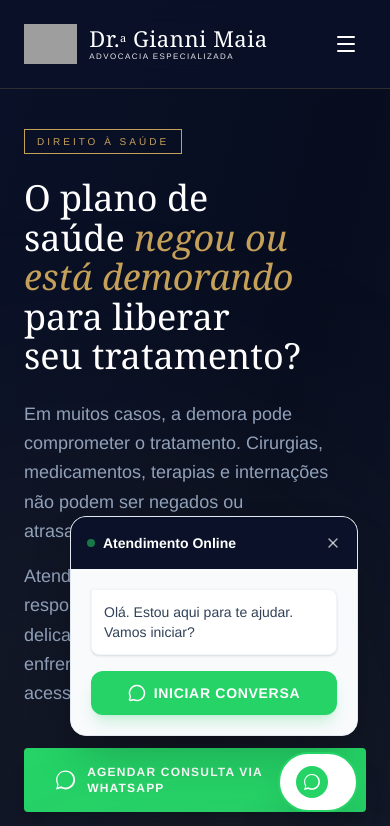
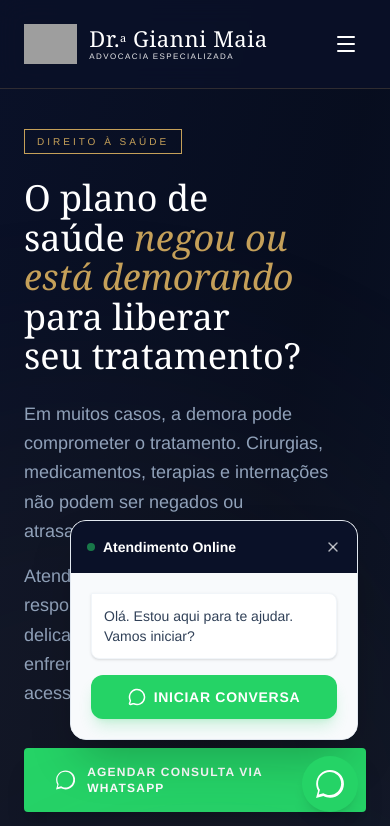
Before and after one commit to aTaskAI/Dra-Gianni-Maia, a React (Vite) app: page / in a window 390 px wide. Shown: the top 826 px of the page. Built offline with nearby package versions, Linux system fonts and the light colour scheme; grey boxes are pictures that could not be loaded; a web font is replaced by a local one.

Commit message:
feat: optimize mobile responsiveness
- Add horizontal scroll snap slider for testimonials on mobile
- Update WhatsApp widget UI for better touch accessibility on mobile devices

```diff
--- a/src/components/Testimonials.tsx
+++ b/src/components/Testimonials.tsx
@@ -92,7 +92,35 @@ export function Testimonials() {
           )}
         </div>
 
-        <div className="grid grid-cols-1 md:grid-cols-2 lg:grid-cols-3 gap-6">
+        {/* Mobile Slider (Native Scroll Snap) */}
+        <div className="flex md:hidden overflow-x-auto snap-x snap-mandatory gap-4 pb-8 -mx-6 px-6 [&::-webkit-scrollbar]:hidden [-ms-overflow-style:none] [scrollbar-width:none]">
+          {TESTIMONIALS.map((testimonial) => (
+            <div
+              key={`mobile-${testimonial.id}`}
+              className="w-[85vw] flex-shrink-0 snap-center bg-primary-800/50 p-6 sm:p-8 rounded-2xl border border-white/5 relative flex flex-col min-h-[280px]"
+            >
+              <Quote className="text-gold-500/10 absolute top-6 right-6 w-10 h-10" />
+
+              <div className="flex gap-1 mb-6">
+                {[...Array(5)].map((_, i) => (
+                  <Star key={i} size={16} className="fill-gold-500 text-gold-500" />
+                ))}
+              </div>
+
+              <p className="text-slate-300 italic mb-8 relative z-10 leading-relaxed text-sm flex-grow">
+                "{testimonial.text}"
+              </p>
+
+              <div className="mt-auto border-t border-white/5 pt-4">
+                <p className="text-white font-semibold text-sm">{testimonial.name}</p>
+                <p className="text-gold-500 text-xs mt-1">{testimonial.role}</p>
+              </div>
+            </div>
+          ))}
+        </div>
+
+        {/* Desktop Grid */}
+        <div className="hidden md:grid grid-cols-2 lg:grid-cols-3 gap-6">
           {TESTIMONIALS.map((testimonial, index) => (
             <motion.div
               key={testimonial.id}
--- a/src/components/WhatsAppWidget.tsx
+++ b/src/components/WhatsAppWidget.tsx
@@ -101,12 +101,12 @@ export function WhatsAppWidget() {
         animate={{ scale: 1, opacity: 1 }}
         transition={{ delay: 0.5, type: "spring", stiffness: 200, damping: 20 }}
         onClick={() => setIsOpen(!isOpen)}
-        className="flex items-center bg-white text-[#0A1128] px-4 py-3 rounded-full shadow-2xl space-x-3 cursor-pointer border-2 border-[#25D366] hover:scale-105 transition-transform"
+        className="flex items-center sm:bg-white sm:text-[#0A1128] sm:px-4 sm:py-3 sm:rounded-full sm:shadow-2xl sm:space-x-3 cursor-pointer sm:border-2 sm:border-[#25D366] hover:scale-105 transition-transform"
         aria-label="Falar pelo WhatsApp"
       >
-        <div className="w-8 h-8 bg-[#25D366] rounded-full flex items-center justify-center relative">
+        <div className="w-14 h-14 sm:w-8 sm:h-8 bg-[#25D366] rounded-full flex items-center justify-center relative shadow-lg sm:shadow-none">
           <span className="absolute w-full h-full rounded-full bg-[#25D366] opacity-40 animate-ping" />
-          <svg className="w-4 h-4 fill-white relative z-10" viewBox="0 0 24 24"><path d="M.057 24l1.687-6.163c-1.041-1.804-1.588-3.849-1.588-5.946 0-6.56 5.338-11.891 11.903-11.891 3.181 0 6.167 1.24 8.413 3.488 2.245 2.248 3.481 5.236 3.481 8.411 0 6.56-5.339 11.892-11.903 11.892-2.003 0-3.96-.503-5.707-1.456l-6.279 1.664zm6.29-4.103c1.733.991 3.323 1.54 5.305 1.54 5.461 0 9.903-4.442 9.903-9.903 0-2.646-1.03-5.132-2.901-7.001-1.868-1.868-4.354-2.898-7.001-2.898-5.461 0-9.904 4.443-9.904 9.903 0 2.09.585 3.861 1.611 5.485l-1.066 3.89 4.053-1.016z"/></svg>
+          <svg className="w-7 h-7 sm:w-4 sm:h-4 fill-white relative z-10" viewBox="0 0 24 24"><path d="M.057 24l1.687-6.163c-1.041-1.804-1.588-3.849-1.588-5.946 0-6.56 5.338-11.891 11.903-11.891 3.181 0 6.167 1.24 8.413 3.488 2.245 2.248 3.481 5.236 3.481 8.411 0 6.56-5.339 11.892-11.903 11.892-2.003 0-3.96-.503-5.707-1.456l-6.279 1.664zm6.29-4.103c1.733.991 3.323 1.54 5.305 1.54 5.461 0 9.903-4.442 9.903-9.903 0-2.646-1.03-5.132-2.901-7.001-1.868-1.868-4.354-2.898-7.001-2.898-5.461 0-9.904 4.443-9.904 9.903 0 2.09.585 3.861 1.611 5.485l-1.066 3.89 4.053-1.016z"/></svg>
         </div>
         <span className="text-[10px] font-bold uppercase tracking-widest hidden sm:inline-block">Atendimento Imediato</span>
       </motion.button>
```
